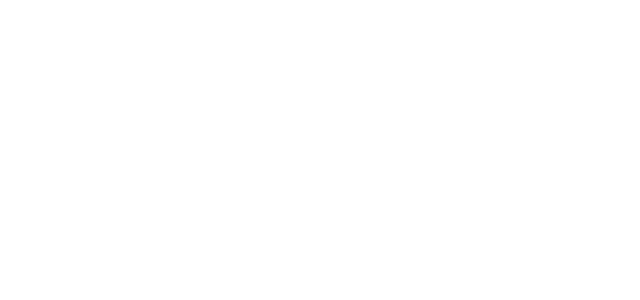
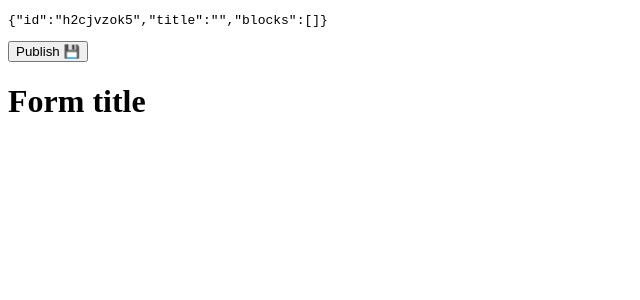
Before and after one commit to fredoist/typiform, a React (Vite) app: page / in a window 1280 px wide. Shown: the top 300 px of the page, without its empty margins (0-640 px from the left). Built offline with nearby package versions, Linux system fonts and the light colour scheme.

Commit message:
Create App UI/UX

```diff
--- a/src/App.jsx
+++ b/src/App.jsx
@@ -1,7 +1,177 @@
-import React from "react";
+import React, { useState } from "react";
 
 function App() {
-  return <div className="App"></div>;
+  const createId = () => Math.random().toString(36).substr(2, 9);
+  const [formTitle, setFormTitle] = useState("");
+  const [formBlocks, setFormBlocks] = useState([]);
+  const [formId, setFormId] = useState(createId());
+
+  const handleKeyCommands = (e) => {
+    if (e.keyCode === 13) {
+      e.preventDefault();
+      createBlock(e.target, "text_block");
+    }
+    // handle down arrow key event
+    if (e.keyCode === 40) {
+      e.preventDefault();
+      const current = e.target.parentNode.id;
+      const index = formBlocks.findIndex((block) => block.id === current);
+      document
+        .getElementById(formBlocks[index + 1].id)
+        .querySelector("span")
+        .focus();
+    }
+    // handle up arrow key event
+    if (e.keyCode === 38) {
+      e.preventDefault();
+      const current = e.target.parentNode.id;
+      const index = formBlocks.findIndex((block) => block.id === current);
+      if (index === 0) {
+        document.querySelector("#formTitle").focus();
+      } else {
+        document
+          .getElementById(formBlocks[index - 1].id)
+          .querySelector("span")
+          .focus();
+      }
+    }
+    console.log(e.keyCode);
+  };
+
+  const createBlock = (current = null, type, placeholder = "") => {
+    const id = createId();
+    const block = {
+      id: id,
+      type: type,
+      placeholder: placeholder,
+    };
+    /**
+     *  Insert a new block below the current element, either way create a new
+     *  one at the end.
+     *  */
+    if (formBlocks.length > 0) {
+      const targetID = current.parentNode.id;
+      const index = formBlocks.findIndex((block) => block.id === targetID);
+      const newBlocks = [...formBlocks];
+      newBlocks.splice(index + 1, 0, block);
+      setFormBlocks(newBlocks);
+    } else {
+      setFormBlocks([...formBlocks, block]);
+    }
+    // add focus on the new block created
+    return setTimeout(() => {
+      document.getElementById(id).querySelector("span").focus();
+    });
+  };
+
+  const removeBlock = (id) => {
+    return setFormBlocks(formBlocks.filter((block) => block.id !== id));
+  };
+
+  const updateBlock = (id, changes) => {
+    const blocks = [...formBlocks];
+    let blockIndex = blocks.findIndex((block) => block.id === id);
+    blocks[blockIndex] = changes;
+    return setFormBlocks(blocks);
+  };
+
+  return (
+    <div id={formId}>
+      <pre>
+        <code>
+          {JSON.stringify({
+            id: formId,
+            title: formTitle,
+            blocks: formBlocks,
+          })}
+        </code>
+      </pre>
+      <button>Publish 💾</button>
+      <main onKeyDown={handleKeyCommands}>
+        <h1
+          onInput={(e) => setFormTitle(e.target.textContent)}
+          contentEditable={true}
+          id="formTitle"
+        >Form title</h1>
+        {formBlocks.map((block) => (
+          <Block
+            key={block.id}
+            id={block.id}
+            type={block.type}
+            removeBlock={removeBlock}
+            updateBlock={updateBlock}
+          />
+        ))}
+        {formBlocks.length > 0 && (
+          <button>Submit &rarr;</button>
+        )}
+      </main>
+    </div>
+  );
+}
+
+function Block({ id, type, current, ...handler }) {
+  const [isCommand, setIsCommand] = useState(false);
+  const [blockType, setBlockType] = useState(type);
+
+  const blockTypes = [
+    { id: "short_answer", label: "Short answer" },
+    { id: "long_answer", label: "Long answer" },
+    { id: "checkbox", label: "Checkboxes" },
+    { id: "email", label: "Email" },
+    { id: "phone", label: "Phone" },
+  ];
+
+  const handleInput = (e) => {
+    current = false;
+    const content = e.target.textContent;
+    if (content !== "") {
+      if (content.indexOf("/") === 0) {
+        return setIsCommand(true);
+      }
+      return handler.updateBlock(id, {
+        id: id,
+        type: blockType,
+        placeholder: content,
+      });
+    }
+    return setIsCommand(false);
+  };
+
+  return (
+    <div key={id} id={id}>
+      <button onClick={(e) => handler.removeBlock(id)} tabIndex="-1">
+        x
+      </button>
+      <span
+        data-type={type}
+        className={type}
+        onInput={handleInput}
+        contentEditable={true}
+        >Type '/' to add a block element"</span>
+      {isCommand && (
+        <ul>
+          {blockTypes.map((option) => (
+            <li
+              onClick={(e) => {
+                handler.updateBlock(id, {
+                  id: id,
+                  type: option.id,
+                  placeholder: "",
+                });
+                setIsCommand(false);
+                setBlockType(option.id);
+              }}
+              key={option.id}
+              id={option.id}
+            >
+              {option.label}
+            </li>
+          ))}
+        </ul>
+      )}
+    </div>
+  );
 }
 
 export default App;
```
